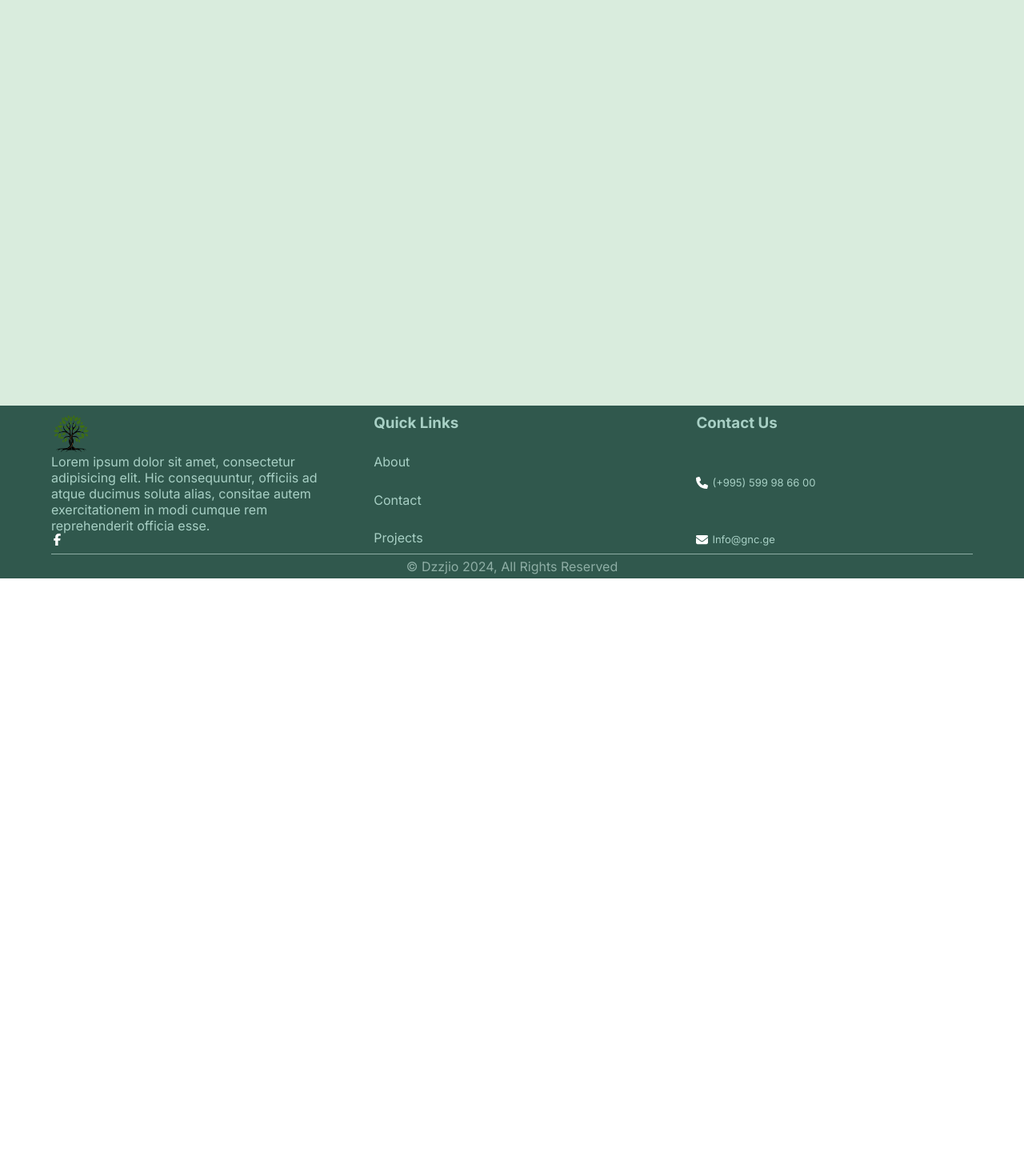
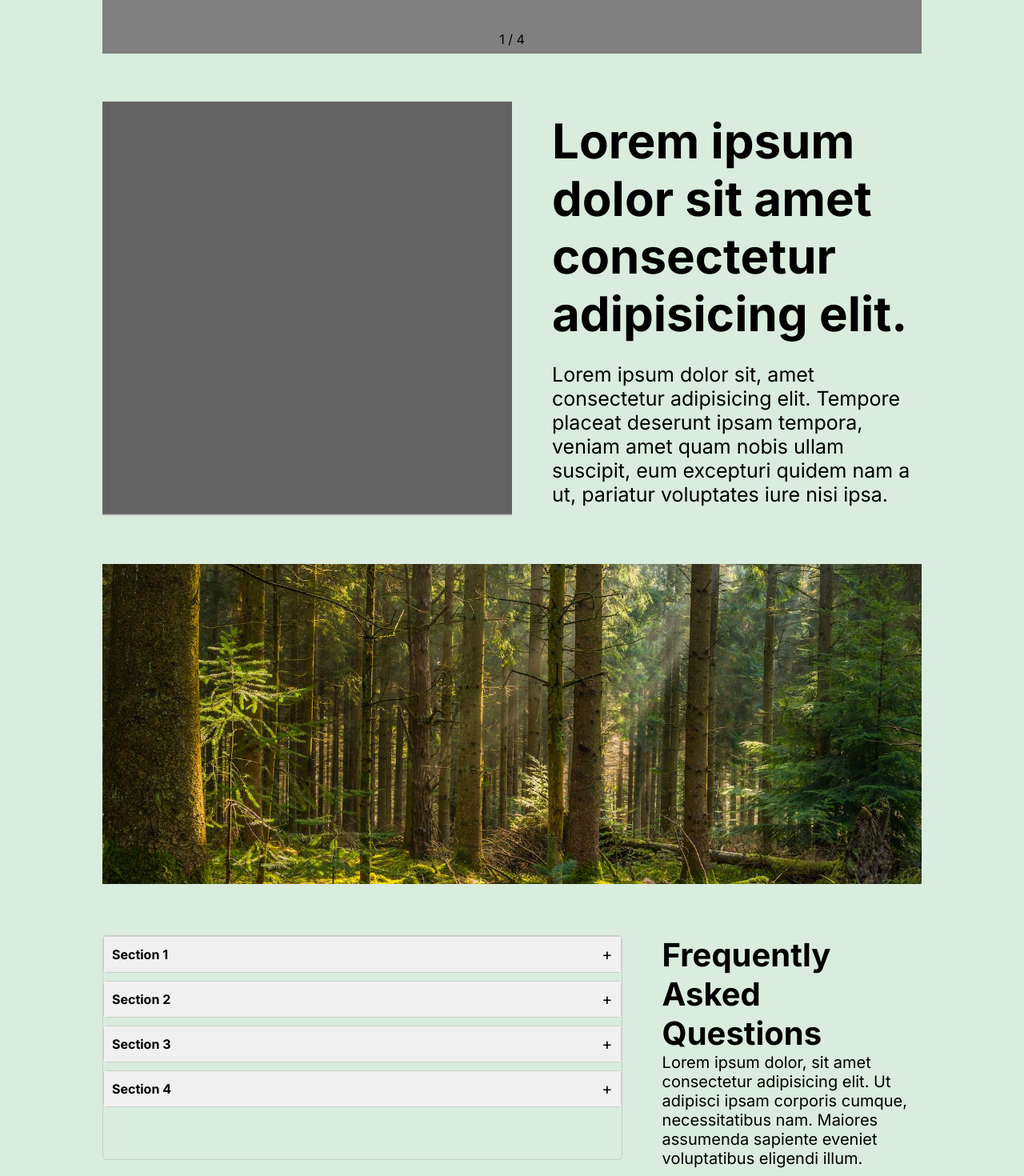
Before and after one commit to PickleSoda/gnc-next, a Next.js app: page /about in a window 1280 px wide. Shown: the part 400-1870 px from the top of the page at 80% size. Before the commit the page ends 1123 px from the top, so only its background shows below. Built offline with nearby package versions, Linux system fonts and the light colour scheme.

Commit message:
add about page demo (slide, accordion, etc)

```diff
--- a/app/about/page.tsx
+++ b/app/about/page.tsx
@@ -1,8 +1,39 @@
 import styles from "@/app/page.module.css";
+import Image from "next/image";
+import grayImg from '@/assets/images/gray-box.jpeg'
+import woods from '@/assets/images/woods.jpg'
+import AboutPageSlider from "@/components/partials/slider";
+import Accordion from "@/components/partials/accordion";
 
 const AboutPage = () => {
     return (
-        <div className={styles.main}>about pageaa</div>
+        <div className={styles.main}>
+                  <div className="about-page-container">
+         <AboutPageSlider />
+         <section className="about-section-1" >
+            <Image alt="about-page-img" src={grayImg} />
+            <div>
+               <h1>Lorem ipsum dolor sit amet consectetur adipisicing elit.</h1>
+               <p>Lorem ipsum dolor sit, amet consectetur adipisicing elit. Tempore placeat deserunt ipsam tempora, veniam amet quam nobis ullam suscipit, eum excepturi quidem nam a ut, pariatur voluptates iure nisi ipsa.</p>
+            </div>
+         </section>
+         <section className="about-section-2">
+            <Image alt="woods" src={woods} />
+         </section>
+         <section className="about-section-3">
+            <div className="accordion">
+                <Accordion title="Section 1" content={<p>Content for section 1</p>} />
+                <Accordion title="Section 2" content={<p>Content for section 2</p>} />
+                <Accordion title="Section 3" content={<p>Content for section 3</p>} />
+                <Accordion title="Section 4" content={<p>Content for section 4</p>} />
+            </div>
+            <div className="faq">
+                <h2>Frequently Asked Questions</h2>
+                <p>Lorem ipsum dolor, sit amet consectetur adipisicing elit. Ut adipisci ipsam corporis cumque, necessitatibus nam. Maiores assumenda sapiente eveniet voluptatibus eligendi illum.</p>
+            </div>
+         </section>
+      </div>
+        </div>
     )
 }
 
--- a/app/page.tsx
+++ b/app/page.tsx
@@ -1,10 +1,9 @@
-import HomePageSlider from "@/components/partials/slider";
 import styles from "./page.module.css";
 
 const Home = () => {
   return (
    <main className={styles.main}>
-      <HomePageSlider />
+      home page
     </main>
   );
 }
--- /dev/null
+++ b/components/partials/accordion.tsx
@@ -0,0 +1,28 @@
+'use client'
+
+import { useState } from "react";
+
+interface AccordionProps {
+    title: string;
+    content: React.ReactNode;
+  }
+
+  const Accordion: React.FC<AccordionProps> = ({ title, content }) => {
+    const [isExpanded, setIsExpanded] = useState(false);
+
+    const toggleAccordion = () => {
+      setIsExpanded(!isExpanded);
+    };
+
+    return (
+      <div className="accordion">
+        <div className="accordion-header" onClick={toggleAccordion}>
+          <div className="accordion-title">{title}</div>
+          <div className={`accordion-icon ${isExpanded ? 'expanded' : ''}`}>+</div>
+        </div>
+        {isExpanded && <div className="accordion-content">{content}</div>}
+      </div>
+    )
+}
+
+export default Accordion;
--- a/components/partials/slider.tsx
+++ b/components/partials/slider.tsx
@@ -7,9 +7,9 @@ import 'swiper/swiper-bundle.css';
 import { A11y, Navigation, Pagination, Scrollbar } from 'swiper/modules';
 
 
-const HomePageSlider = () => {
+const AboutPageSlider = () => {
     return (
-        <div style={{width: '90vw'}}>
+        <div style={{width: '80vw', margin: '0'}}>
                 <Swiper
                     className='swiper'
                     modules={[Navigation, Pagination, Scrollbar, A11y]}
@@ -28,4 +28,4 @@ const HomePageSlider = () => {
     )
 }
 
-export default HomePageSlider
+export default AboutPageSlider
--- a/constants.ts
+++ b/constants.ts
@@ -14,3 +14,8 @@ export const Breakpoints = {
     tablet: '744px',
     mobile: '480px',
 }
+
+export const Margin = {
+    center0: '0 auto',
+    center60: '60 auto'
+}
--- /dev/null
+++ b/sass/aboutPage.scss
@@ -0,0 +1,64 @@
+.about-page-container {
+    margin: 60px auto;
+}
+
+.about-section-1 {
+    display: flex;
+    gap: 50px;
+    flex-direction: row;
+    width: 80vw;
+    margin: 60px auto;
+
+    & > div {
+        display: flex;
+        flex-direction: column;
+        justify-content: space-around;
+    }
+
+    & > div > h1 {
+        font-size: 60px;
+    }
+
+    & > div > p {
+        font-size: 25px;
+    }
+
+    & > img {
+        width: 50%;
+    }
+}
+
+.about-section-2 {
+    width: 80vw;
+    margin: 0 auto;
+
+    & > img {
+        height: 400px;
+        width: 80vw;
+        object-fit: cover;
+    }
+}
+
+.about-section-3 {
+    width: 80vw;
+    display: flex;
+    justify-content: space-between;
+    gap: 50px;
+    margin: 60px auto;
+
+    & > div.faq {
+        width: 50%;
+
+        & > h2 {
+            font-size: 40px;
+        }
+
+        & > p {
+            font-size: 20px;
+        }
+    }
+
+    & > div.accoridon {
+        display: flex;
+    }
+}
--- /dev/null
+++ b/sass/accordion.scss
@@ -0,0 +1,33 @@
+.accordion {
+    margin-bottom: 10px;
+    border: 1px solid #ccc;
+    border-radius: 5px;
+    width: 100%;
+  }
+
+  .accordion-header {
+    display: flex;
+    justify-content: space-between;
+    align-items: center;
+    padding: 10px;
+    cursor: pointer;
+    background-color: #f0f0f0;
+  }
+
+  .accordion-title {
+    font-weight: bold;
+  }
+
+  .accordion-icon {
+    font-size: 20px;
+    transition: transform 0.3s ease;
+  }
+
+  .accordion-icon.expanded {
+    transform: rotate(45deg);
+  }
+
+  .accordion-content {
+    padding: 10px;
+    background-color: #fff;
+  }
--- a/sass/footer.scss
+++ b/sass/footer.scss
@@ -3,7 +3,7 @@
 }
 
 .footer-container {
-    width: 90vw;
+    width: 80vw;
     margin: 0 auto;
 }
 
--- a/sass/header.scss
+++ b/sass/header.scss
@@ -8,7 +8,7 @@
     width: 80vw;
     margin: 0 auto;
     justify-content: space-between;
-    padding: 10px;
+    padding: 10px 0;
 
     & > .header-links {
         display: flex;
--- a/sass/index.scss
+++ b/sass/index.scss
@@ -2,3 +2,6 @@
 @import 'footer';
 @import 'contactPage';
 @import 'swiper';
+@import 'homePage';
+@import 'aboutPage';
+@import 'accordion';
--- a/sass/swiper.scss
+++ b/sass/swiper.scss
@@ -1,5 +1,5 @@
 .swiper {
-    height: 200px;
+    height: 300px;
 }
 
 .swiper-slide {
```
Also changed, not shown: assets/images/gray-box.jpeg (added), assets/images/woods.jpg (added), sass/homePage.scss (added).
